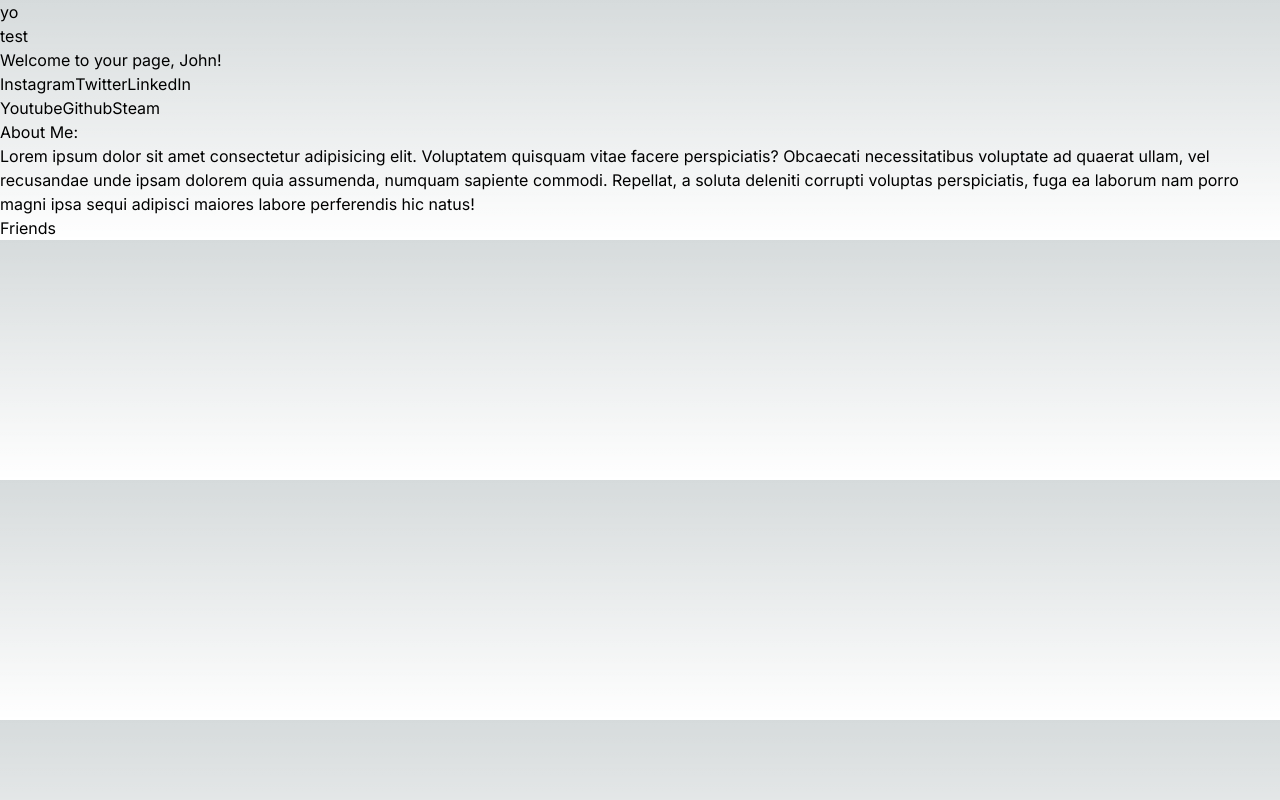
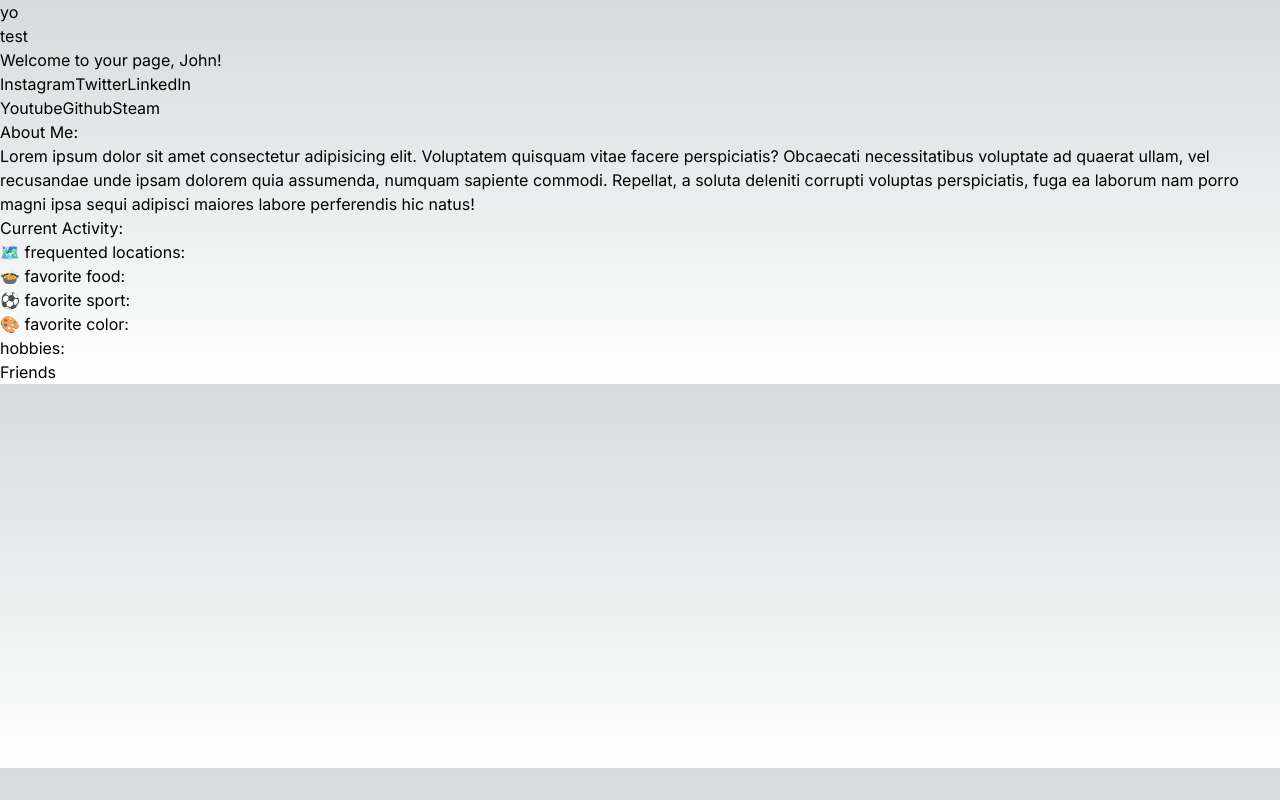
Before and after one commit to AliAhmed2004/ignition-hacks-2023, a Next.js app: page / in a window 1280 px wide. Built offline with nearby package versions, Linux system fonts and the light colour scheme.

Commit message:
new dashboard changes

```diff
--- a/src/Components/Dashboard/Dashboard.tsx
+++ b/src/Components/Dashboard/Dashboard.tsx
@@ -5,7 +5,7 @@ const Dashboard = () => {
         <div className="flex flex-col justify-center items-center">
             <h1 className="text-white pb-4">Welcome to your page, John!</h1>
             <div className="flex gap-4 pb-4 font-bold">
-                <button className="border-white border-4 p-6 hover:bg-fuchsia-500">
+                <button className="border-white border-4 p-6 hover:bg-pink-500">
                     Instagram
                 </button>
                 <button className="border-white border-4 p-6 hover:bg-blue-500">
@@ -38,6 +38,16 @@ const Dashboard = () => {
                     labore perferendis hic natus!
                 </p>
             </div>
+            <div className="flex flex-col items-center justify-center p-2 w-[400px]">
+                <h1 className="font-bold mb-2">Current Activity:</h1>
+                <p className="">
+                    🗺️ frequented locations: <br />
+                    🍲 favorite food: <br />
+                    ⚽ favorite sport: <br />
+                    🎨 favorite color: <br />
+                    hobbies: <br />
+                </p>
+            </div>
         </div>
     );
 };
```
